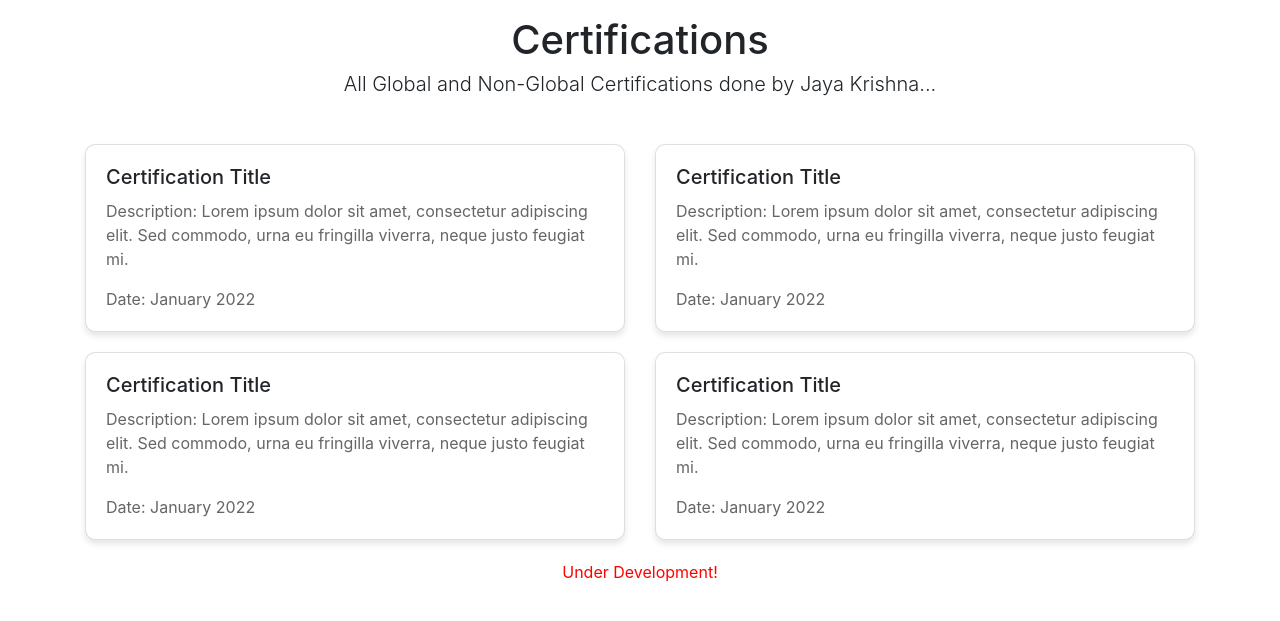
After one commit to jayakrishnagaddam/Portfolio, a Flask app: page /certifications in a window 1280 px wide. The commit adds this page. Shown: the top 621 px of the page. Run offline with Flask 3, Linux system fonts and the light colour scheme; some libraries are stand-ins or nearby versions.

Commit message:
Added certifications

```diff
--- a/app.py
+++ b/app.py
@@ -7,6 +7,10 @@ def home():
 @app.route('/projects')
 def projects():
     return render_template('projects.html')
+
+@app.route('/certifications')
+def certifications():
+    return render_template('certifications.html')
 
 @app.route('/contactus')
 def contactus():
--- /dev/null
+++ b/templates/certifications.html
@@ -0,0 +1,95 @@
+<!DOCTYPE html>
+<html lang="en">
+<head>
+    <meta charset="UTF-8">
+    <meta name="viewport" content="width=device-width, initial-scale=1.0">
+    <title>Certifications</title>
+    <link rel="stylesheet" href="https://stackpath.bootstrapcdn.com/bootstrap/4.5.2/css/bootstrap.min.css">
+    <!-- You may need to adjust the path for the Bootstrap CSS file -->
+
+    <!-- Custom CSS -->
+    <style>
+        /* Add your custom CSS here */
+        .certification-card {
+            margin-bottom: 20px;
+            border-radius: 10px;
+            box-shadow: 0 4px 6px rgba(0, 0, 0, 0.1);
+        }
+        .certification-card .card-body {
+            padding: 20px;
+        }
+        .certification-card h5 {
+            font-size: 20px;
+            margin-bottom: 10px;
+        }
+        .certification-card p {
+            font-size: 16px;
+            color: #666;
+        }
+    </style>
+</head>
+<body>
+    <div class="container">
+        <h1 class="mt-3 text-center mb-5">Certifications<p class="lead mt-2">
+            All Global and Non-Global Certifications done by Jaya Krishna...
+         </p></h1>
+
+        <!-- Example certification card -->
+        <div class="row">
+            <div class="col-md-6">
+                <div class="card certification-card">
+                    <div class="card-body">
+                        <h5 class="card-title">Certification Title</h5>
+                        <p class="card-text">Description: Lorem ipsum dolor sit amet, consectetur adipiscing elit. Sed commodo, urna eu fringilla viverra, neque justo feugiat mi.</p>
+                        <p class="card-text">Date: January 2022</p>
+                        <!-- Add more details as needed -->
+                    </div>
+                </div>
+
+            </div>
+            <div class="col-md-6">
+                <div class="card certification-card">
+                    <div class="card-body">
+                        <h5 class="card-title">Certification Title</h5>
+                        <p class="card-text">Description: Lorem ipsum dolor sit amet, consectetur adipiscing elit. Sed commodo, urna eu fringilla viverra, neque justo feugiat mi.</p>
+                        <p class="card-text">Date: January 2022</p>
+                        <!-- Add more details as needed -->
+                    </div>
+                </div>
+
+            </div>
+            <div class="col-md-6">
+                <div class="card certification-card">
+                    <div class="card-body">
+                        <h5 class="card-title">Certification Title</h5>
+                        <p class="card-text">Description: Lorem ipsum dolor sit amet, consectetur adipiscing elit. Sed commodo, urna eu fringilla viverra, neque justo feugiat mi.</p>
+                        <p class="card-text">Date: January 2022</p>
+                        <!-- Add more details as needed -->
+                    </div>
+                </div>
+
+            </div>
+            <div class="col-md-6">
+                <div class="card certification-card">
+                    <div class="card-body">
+                        <h5 class="card-title">Certification Title</h5>
+                        <p class="card-text">Description: Lorem ipsum dolor sit amet, consectetur adipiscing elit. Sed commodo, urna eu fringilla viverra, neque justo feugiat mi.</p>
+                        <p class="card-text">Date: January 2022</p>
+                        <!-- Add more details as needed -->
+                    </div>
+                </div>
+
+            </div>
+        </div>
+
+        <p class="text-center" style="color: red;">Under Development!</p>
+
+        <!-- Add more certification cards using the same structure -->
+    </div>
+
+    <!-- Bootstrap JS and dependencies (if needed) -->
+    <script src="https://code.jquery.com/jquery-3.5.1.slim.min.js"></script>
+    <script src="https://cdn.jsdelivr.net/npm/@popperjs/core@2.5.4/dist/umd/popper.min.js"></script>
+    <script src="https://stackpath.bootstrapcdn.com/bootstrap/4.5.2/js/bootstrap.min.js"></script>
+</body>
+</html>
--- a/templates/home.html
+++ b/templates/home.html
@@ -55,7 +55,7 @@
                 <a class="btn btn-light" href="">Skills </a>
                 <p></p>
                 <a class="btn btn-light" href="">Internships</a>
-                <a class="btn btn-light" href="">Certifications</a>
+                <a class="btn btn-light" href="{{url_for('certifications')}}">Certifications</a>
                 <p></p>
                 <a class="btn btn-light" href="static\Resume_Jayakrishna.pdf">Resume</a>
 
```
